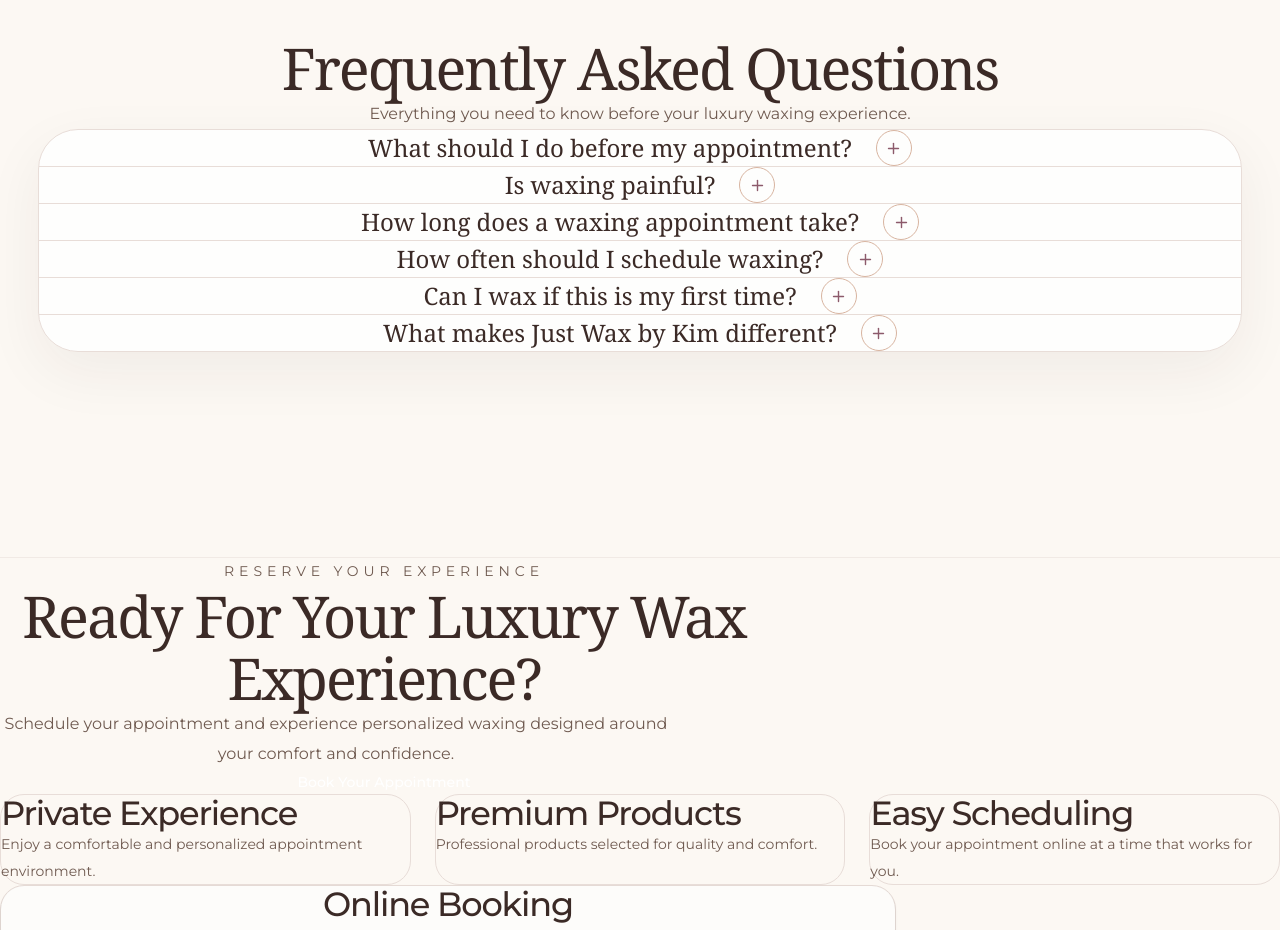
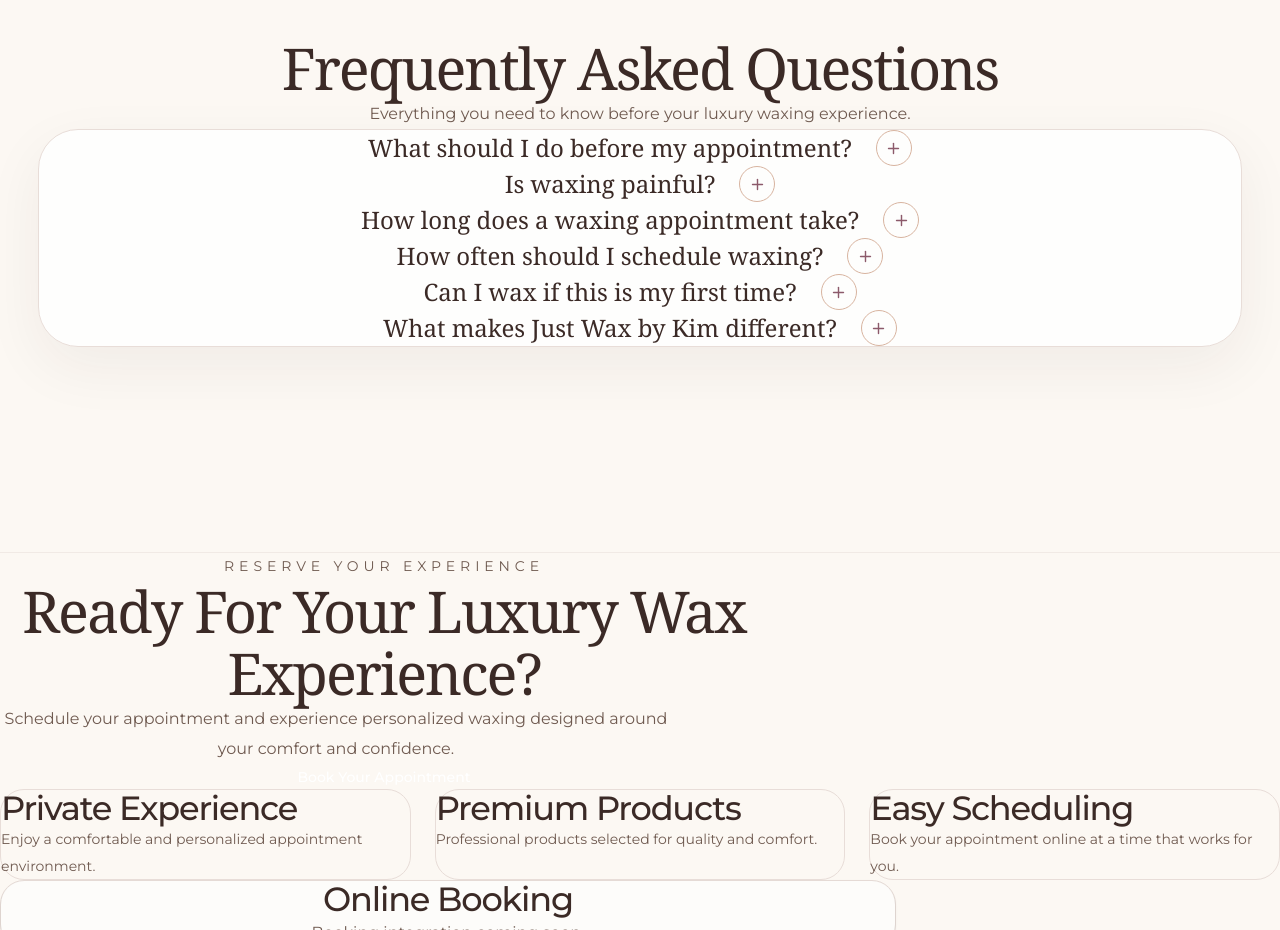
Before and after one commit to kevin-phan-25/just-wax-by-kim, a Next.js app: page / in a window 1280 px wide. Shown: the part 6000-6930 px from the top of the page. Built offline with nearby package versions, Linux system fonts and the light colour scheme; a web font is replaced by a local one.

Commit message:
Update FAQAccordion.tsx

```diff
--- a/features/faq/FAQAccordion.tsx
+++ b/features/faq/FAQAccordion.tsx
@@ -1,3 +1,19 @@
+/**
+ * ------------------------------------------------------------------
+ * File: FAQAccordion.tsx
+ *
+ * Description:
+ * Luxury FAQ accordion collection.
+ *
+ * Changes:
+ *
+ * - Centered accordion content
+ * - Removed left alignment behavior
+ * - Full width editorial layout
+ *
+ * ------------------------------------------------------------------
+ */
+
 import FAQItem from "./FAQItem";
 
 import {
@@ -16,38 +32,44 @@ export default function FAQAccordion({
 
   items,
 
-}:Props){
+}: Props) {
 
 
   return (
 
     <div
-
       className="
+        flex
         w-full
+        flex-col
+        items-center
       "
-
     >
 
       {
-
         items.map(
 
-(item)=>(
+          (item) => (
+
+            <div
+              key={item.id}
+              className="
+                w-full
+                text-center
+              "
+            >
 
               <FAQItem
+                item={item}
+              />
 
-  key={item.id}
-
-  item={item}
-
-/>
+            </div>
 
           )
 
         )
+      }
 
-}
 
     </div>
 
```
Lines whose indentation alone changed are shown as unchanged.
